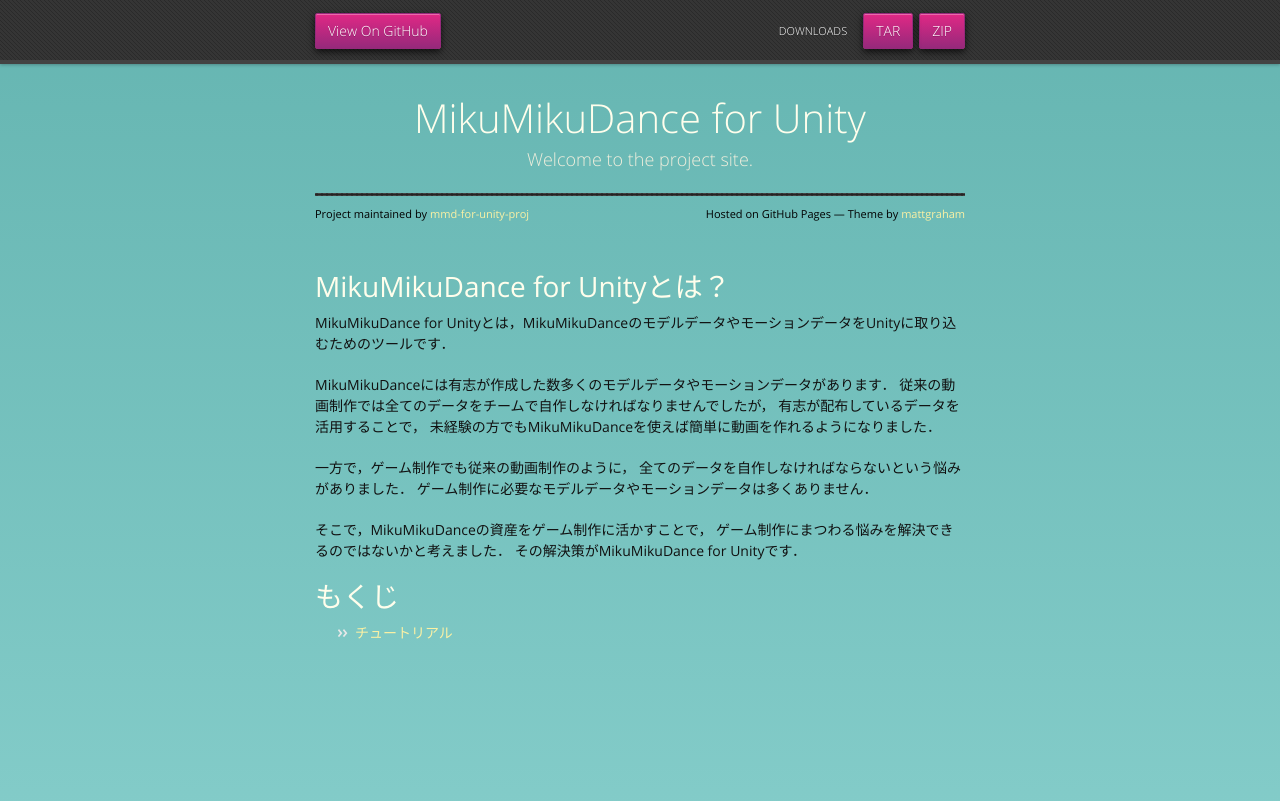
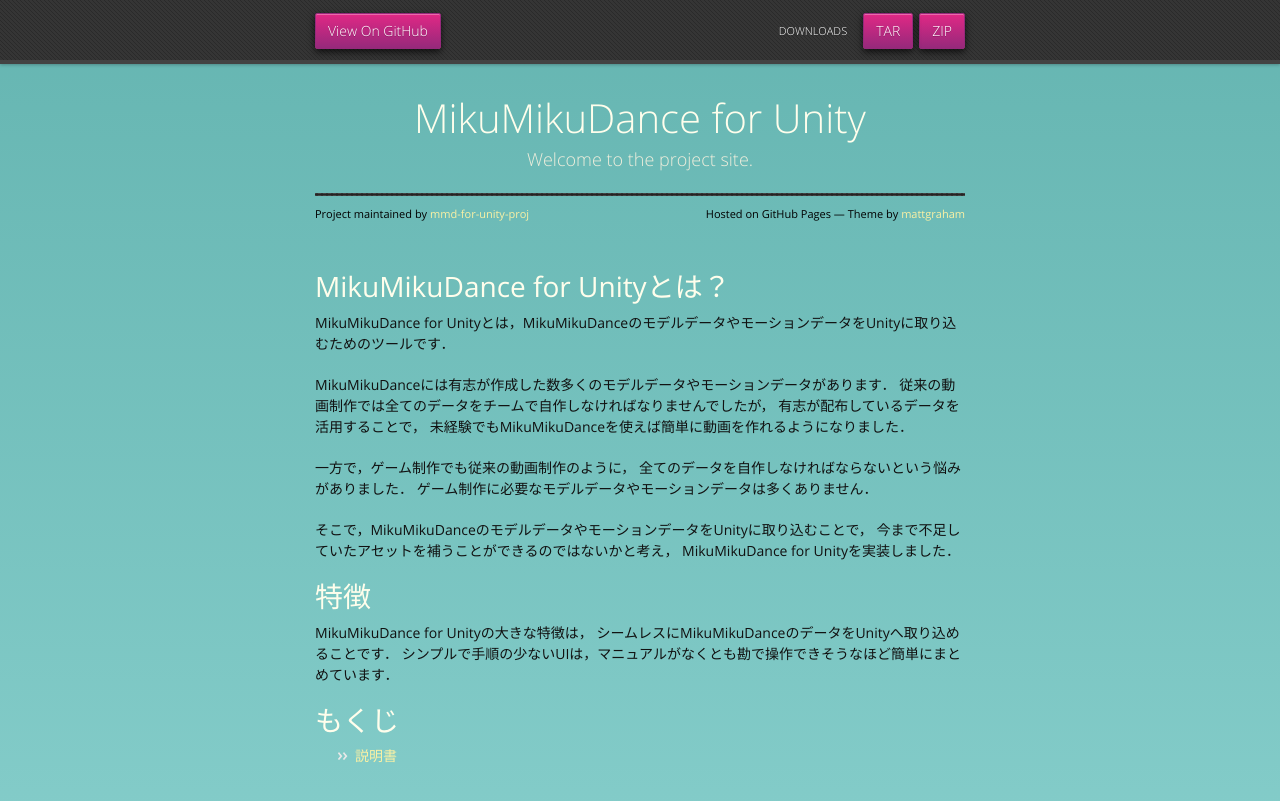
Before and after one commit to mmd-for-unity-proj/mmd-for-unity, a Jekyll site: the page built from index.md, in a window 1280 px wide. Shown: the top 801 px of the page. Built offline with Jekyll 4.4.1, drawn with Linux system fonts in a browser that asks for light colours; nearby versions of some CDN libraries.

Commit message:
rewrite tutorial

```diff
--- a/index.md
+++ b/index.md
@@ -11,15 +11,22 @@
 MikuMikuDanceには有志が作成した数多くのモデルデータやモーションデータがあります．
 従来の動画制作では全てのデータをチームで自作しなければなりませんでしたが，
 有志が配布しているデータを活用することで，
-未経験の方でもMikuMikuDanceを使えば簡単に動画を作れるようになりました．
+未経験でもMikuMikuDanceを使えば簡単に動画を作れるようになりました．
 
 一方で，ゲーム制作でも従来の動画制作のように，
 全てのデータを自作しなければならないという悩みがありました．
 ゲーム制作に必要なモデルデータやモーションデータは多くありません．
 
-そこで，MikuMikuDanceの資産をゲーム制作に活かすことで，
-ゲーム制作にまつわる悩みを解決できるのではないかと考えました．
-その解決策がMikuMikuDance for Unityです．
+そこで，MikuMikuDanceのモデルデータやモーションデータをUnityに取り込むことで，
+今まで不足していたアセットを補うことができるのではないかと考え，
+MikuMikuDance for Unityを実装しました．
+
+# 特徴
+MikuMikuDance for Unityの大きな特徴は，
+シームレスにMikuMikuDanceのデータをUnityへ取り込めることです．
+シンプルで手順の少ないUIは，マニュアルがなくとも勘で操作できそうなほど簡単にまとめています．
+
+
 
 # もくじ
-* [チュートリアル](tutorial.html)
+* [説明書](tutorial.html)
```
Also changed, not shown: tutorial.md (+14 -0 lines).
